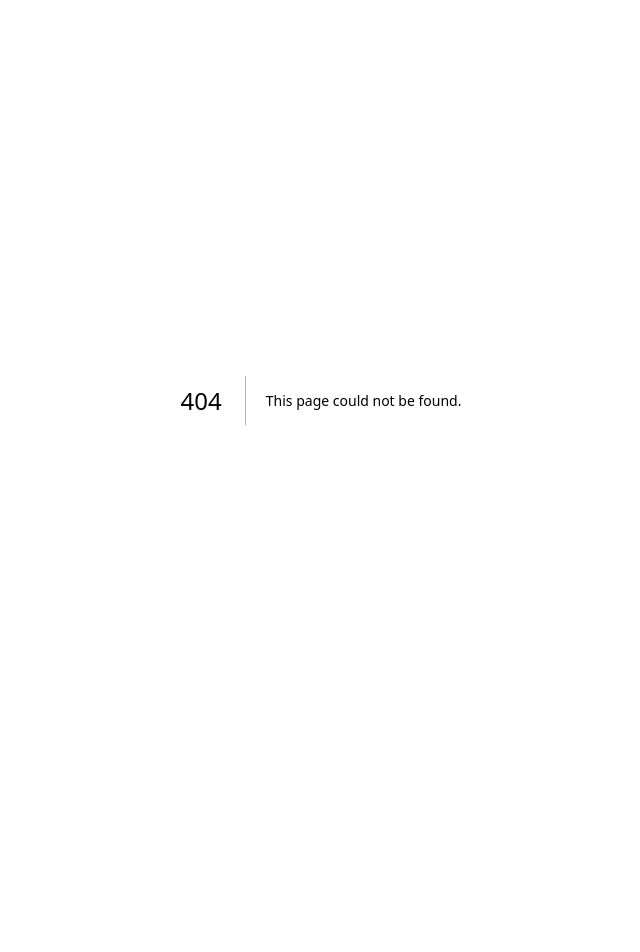
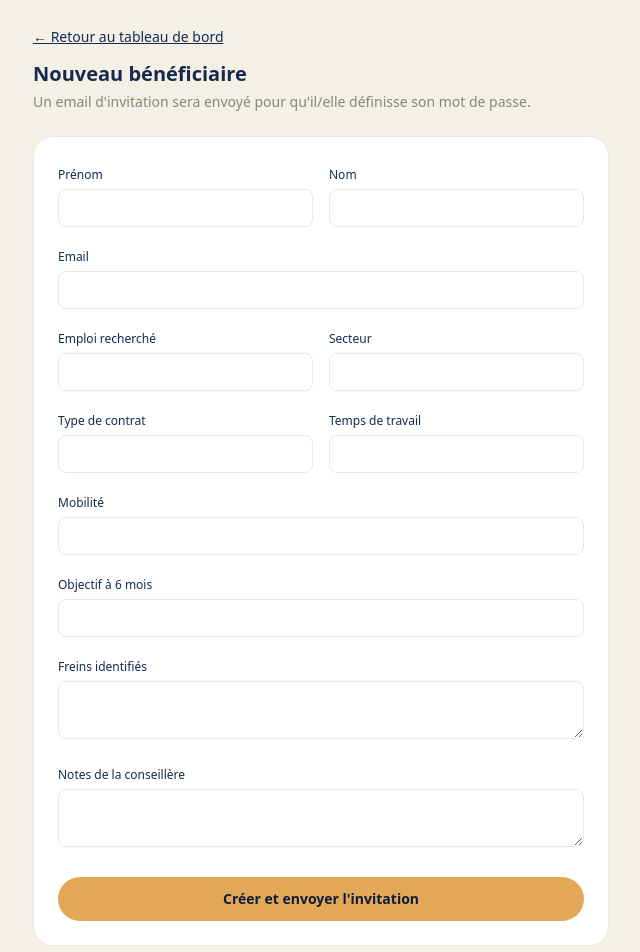
Before and after one commit to Ludivine-nouvellevie/Nouvelle-Vie-Emploi-Stable, a Next.js app in the folder nouvelle-vie-emploi-stable/nouvelle-vie/: page /admin/new in a window 1280 px wide. Before the commit this address had no page. Shown: the top 952 px of the page, without its empty margins (319-959 px from the left). Before the commit the page ends 800 px from the top, so only its background shows below. Built offline with nearby package versions, Linux system fonts and the light colour scheme.

Commit message:
Add files via upload

```diff
--- /dev/null
+++ b/nouvelle-vie-emploi-stable/nouvelle-vie/app/admin/new/actions.ts
@@ -0,0 +1,61 @@
+"use server";
+
+import { createClient } from "@/lib/supabase/server";
+import { createAdminClient } from "@/lib/supabase/admin";
+import { redirect } from "next/navigation";
+
+export async function createBeneficiary(formData: FormData) {
+  const supabase = createClient();
+
+  const {
+    data: { user },
+  } = await supabase.auth.getUser();
+  if (!user) redirect("/login");
+
+  const { data: me } = await supabase.from("users").select("role").eq("id", user.id).single();
+  if (me?.role !== "admin") redirect("/dashboard");
+
+  const email = String(formData.get("email") || "").trim();
+  const firstname = String(formData.get("firstname") || "").trim();
+  const lastname = String(formData.get("lastname") || "").trim();
+  const job_target = String(formData.get("job_target") || "");
+  const sector = String(formData.get("sector") || "");
+  const contract_type = String(formData.get("contract_type") || "");
+  const work_time = String(formData.get("work_time") || "");
+  const mobility = String(formData.get("mobility") || "");
+  const six_month_goal = String(formData.get("six_month_goal") || "");
+  const obstacles = String(formData.get("obstacles") || "");
+  const notes = String(formData.get("notes") || "");
+
+  if (!email) {
+    throw new Error("L'email est obligatoire.");
+  }
+
+  const admin = createAdminClient();
+
+  const { data: invited, error: inviteError } = await admin.auth.admin.inviteUserByEmail(email, {
+    data: { firstname, lastname, role: "beneficiaire" },
+  });
+
+  if (inviteError || !invited?.user) {
+    throw new Error(inviteError?.message || "Impossible de créer ce compte.");
+  }
+
+  const { error: beneficiaryError } = await admin.from("beneficiaries").insert({
+    user_id: invited.user.id,
+    job_target,
+    sector,
+    contract_type,
+    work_time,
+    mobility,
+    six_month_goal,
+    obstacles,
+    notes,
+  });
+
+  if (beneficiaryError) {
+    throw new Error(beneficiaryError.message);
+  }
+
+  redirect("/admin");
+}
--- /dev/null
+++ b/nouvelle-vie-emploi-stable/nouvelle-vie/app/admin/new/page.tsx
@@ -0,0 +1,67 @@
+import { createBeneficiary } from "./actions";
+import Link from "next/link";
+
+function Field({ label, name, type = "text", required = false }: { label: string; name: string; type?: string; required?: boolean }) {
+  return (
+    <div>
+      <label className="text-xs font-medium text-navy">{label}</label>
+      <input
+        name={name}
+        type={type}
+        required={required}
+        className="w-full mt-1 px-3 py-2 rounded-lg border border-line bg-white text-sm"
+      />
+    </div>
+  );
+}
+
+export default function NewBeneficiaryPage() {
+  return (
+    <div className="min-h-screen bg-[#F4F0E6] p-6">
+      <div className="max-w-xl mx-auto">
+        <Link href="/admin" className="text-sm text-navy underline">
+          ← Retour au tableau de bord
+        </Link>
+        <h1 className="text-xl font-bold text-navy mt-3 mb-1">Nouveau bénéficiaire</h1>
+        <p className="text-sm text-[#8A8577] mb-6">
+          Un email d'invitation sera envoyé pour qu'il/elle définisse son mot de passe.
+        </p>
+
+        <form action={createBeneficiary} className="bg-white rounded-xl2 border border-line p-6 flex flex-col gap-4">
+          <div className="grid grid-cols-2 gap-4">
+            <Field label="Prénom" name="firstname" required />
+            <Field label="Nom" name="lastname" required />
+          </div>
+          <Field label="Email" name="email" type="email" required />
+
+          <div className="grid grid-cols-2 gap-4">
+            <Field label="Emploi recherché" name="job_target" />
+            <Field label="Secteur" name="sector" />
+          </div>
+          <div className="grid grid-cols-2 gap-4">
+            <Field label="Type de contrat" name="contract_type" />
+            <Field label="Temps de travail" name="work_time" />
+          </div>
+          <Field label="Mobilité" name="mobility" />
+          <Field label="Objectif à 6 mois" name="six_month_goal" />
+
+          <div>
+            <label className="text-xs font-medium text-navy">Freins identifiés</label>
+            <textarea name="obstacles" rows={2} className="w-full mt-1 px-3 py-2 rounded-lg border border-line bg-white text-sm" />
+          </div>
+          <div>
+            <label className="text-xs font-medium text-navy">Notes de la conseillère</label>
+            <textarea name="notes" rows={2} className="w-full mt-1 px-3 py-2 rounded-lg border border-line bg-white text-sm" />
+          </div>
+
+          <button
+            type="submit"
+            className="mt-2 w-full py-3 rounded-full bg-gold text-navy-deep font-semibold text-sm"
+          >
+            Créer et envoyer l'invitation
+          </button>
+        </form>
+      </div>
+    </div>
+  );
+}
```
